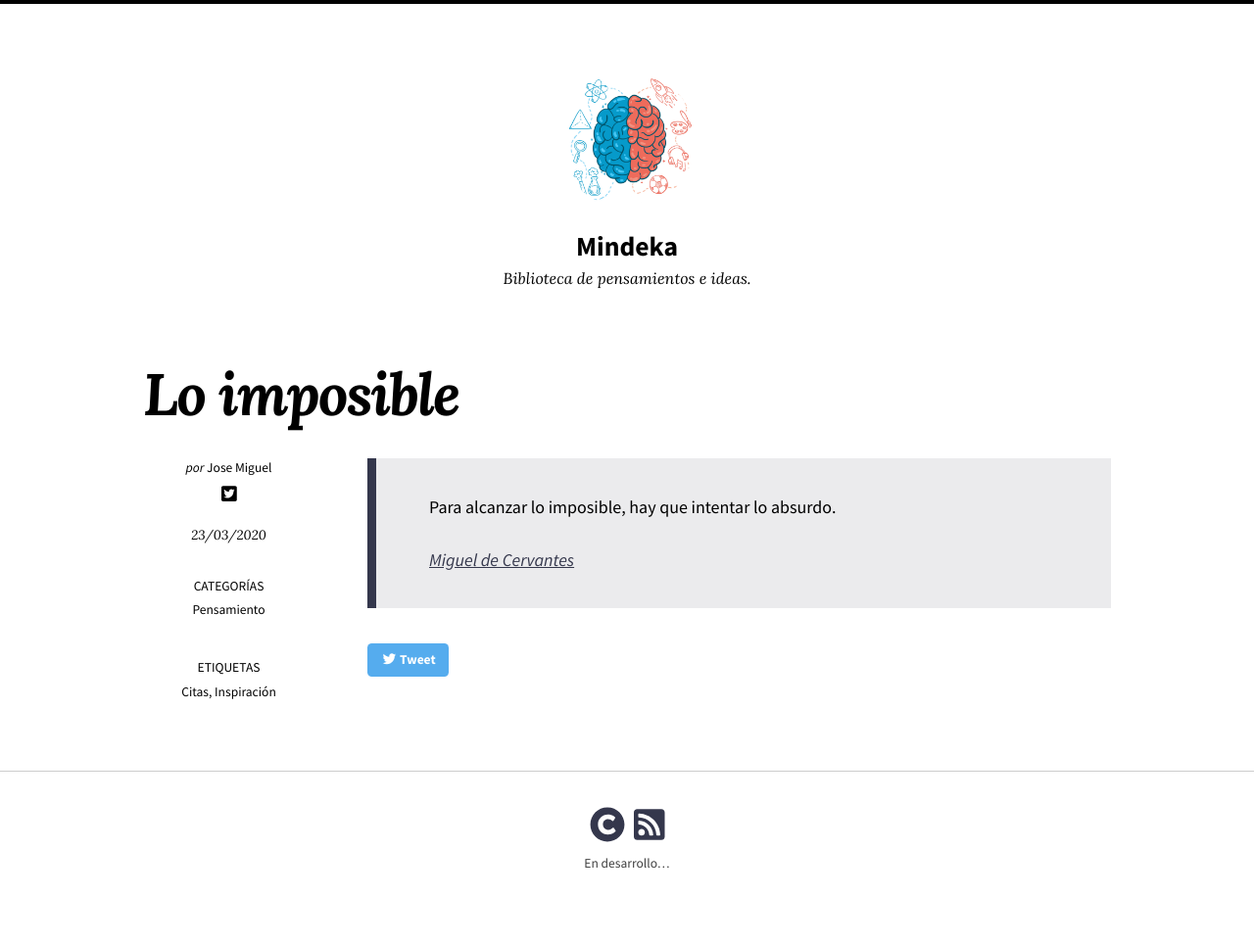
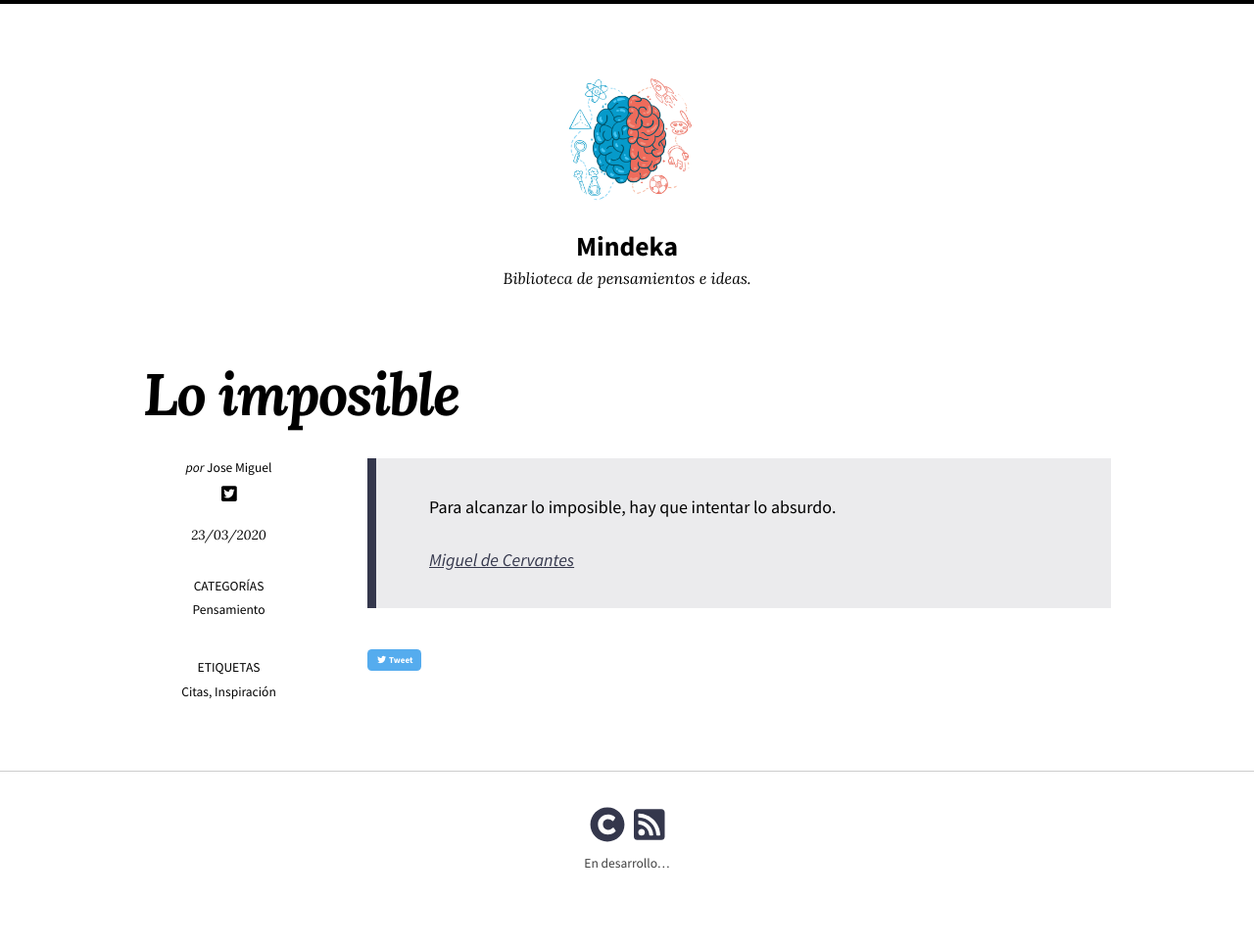
Before and after one commit to gide0n/old-mindeka, a Jekyll site: the page built from _posts/2020-03-23-impossible.md, in a window 1280 px wide. Shown: the whole page at 98% size. Built offline with Jekyll 4.4.1, drawn with Linux system fonts in a browser that asks for light colours; nearby versions of some CDN libraries.

Commit message:
Update social-share.html

```diff
--- a/_includes/social-share.html
+++ b/_includes/social-share.html
@@ -1,3 +1,3 @@
 <div class="page-share">
-  <a href="https://twitter.com/intent/tweet?text={{ page.title | url_encode }}%20{{ page.url | absolute_url | url_encode }}" onclick="window.open(this.href, 'window', 'left=20,top=20,width=500,height=500,toolbar=1,resizable=0'); return false;" class="btn btn--twitter btn--small"><i class="fab fa-fw fa-twitter" aria-hidden="true"></i> <span>{{ site.data.text[site.locale].tweet | default: 'Tweet' }}</span></a>
+  <a href="https://twitter.com/intent/tweet?text={{ page.title | url_encode }}%20{{ page.url | absolute_url | url_encode }}" onclick="window.open(this.href, 'window', 'left=20,top=20,width=500,height=500,toolbar=1,resizable=0'); return false;" class="btn btn--twitter btn--x-small"><i class="fab fa-fw fa-twitter" aria-hidden="true"></i> <span>{{ site.data.text[site.locale].tweet | default: 'Tweet' }}</span></a>
 </div>
```
